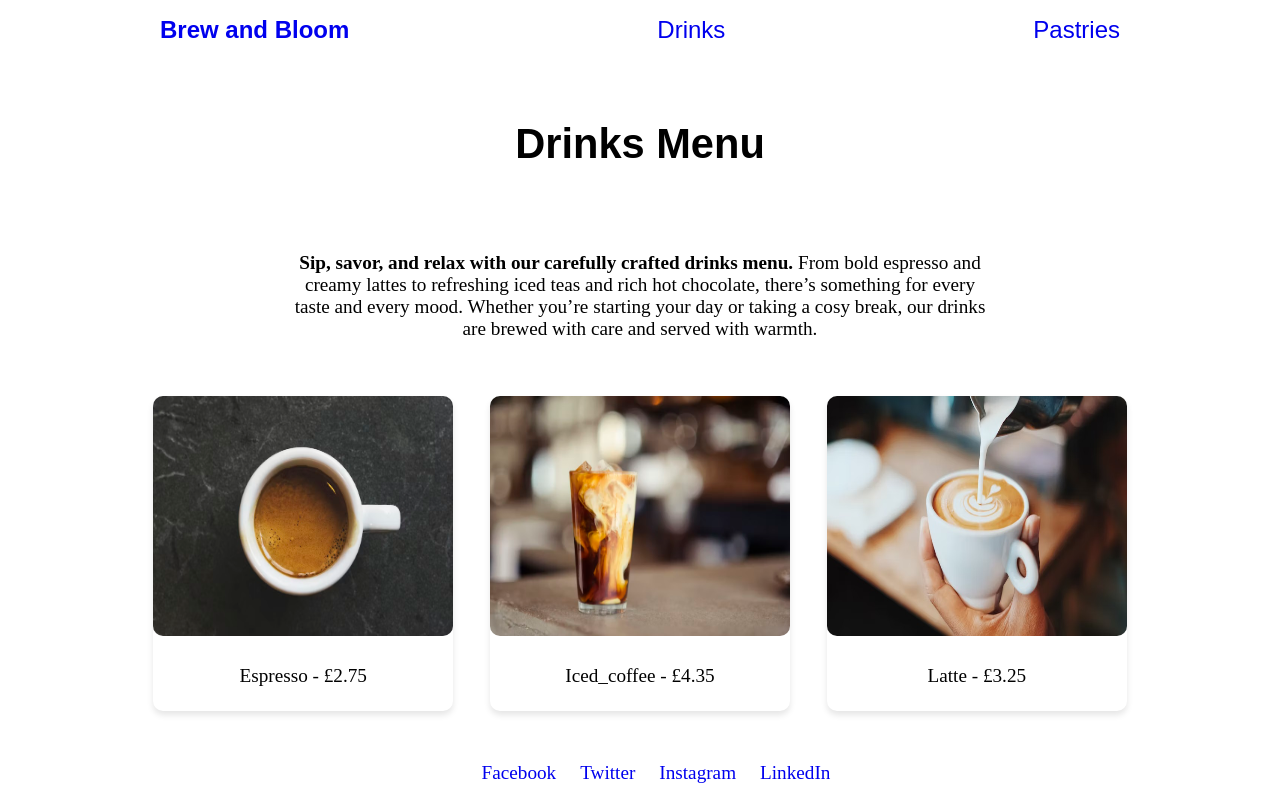
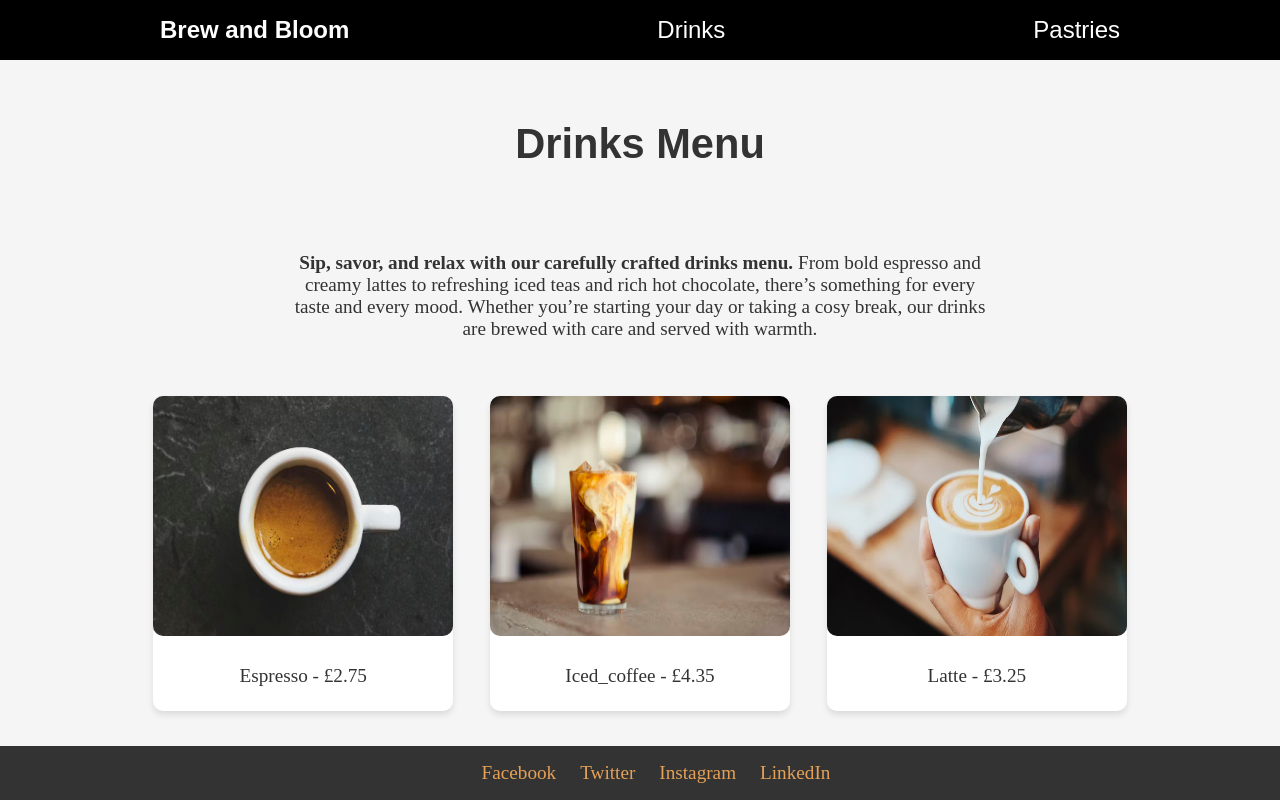
Before and after one commit to ameliaali1510/coffee-shop-website, a plain HTML site: page drinks.html in a window 1280 px wide. Drawn offline with Linux system fonts and the light colour scheme.

Commit message:
Update styles.css

```diff
--- a/styles.css
+++ b/styles.css
@@ -3,15 +3,15 @@
      --white: #ffffff;
      --dark-grey: #333333;
      --light-grey: #f5f5f5;
-     --primary-colour: #c08457;
+     --primary-color: #c08457;
      /* Warm brown */
-     --secondary-colour: #e6a157;
+     --secondary-color: #e6a157;
      /* Soft orange */
  }
 
  body {
-     background-colour: var(--light-grey);
-     colour: var(--dark-grey);
+     background-color: var(--light-grey);
+     color: var(--dark-grey);
      margin: 0;
      padding: 0;
      text-align: center;
@@ -29,7 +29,7 @@
  }
 
  nav {
-     background-colour: var(--black);
+     background-color: var(--black);
      padding: 1rem;
      display: flex;
      justify-content: space-around;
@@ -37,7 +37,7 @@
  }
 
  nav a {
-     colour: var(--white);
+     color: var(--white);
      text-decoration: none;
      font-size: 1.5rem;
      font-family: 'Poppins', sans-serif;
@@ -76,7 +76,7 @@
  .menu-item {
      display: inline-block;
      margin: 1rem;
-     background-colour: var(--white);
+     background-color: var(--white);
      border-radius: 10px;
      box-shadow: 0 4px 6px rgba(0, 0, 0, 0.1);
  }
@@ -97,8 +97,8 @@
 
 
  footer {
-     background-colour: var(--dark-grey);
-     colour: var(--white);
+     background-color: var(--dark-grey);
+     color: var(--white);
      padding: 1rem;
      margin-top: 2rem;
      width: 100%;
@@ -107,7 +107,7 @@
  }
 
  footer a {
-     colour: var(--secondary-color);
+     color: var(--secondary-color);
      text-decoration: none;
      font-size: 1.2rem;
      margin: 0 10px;
```
